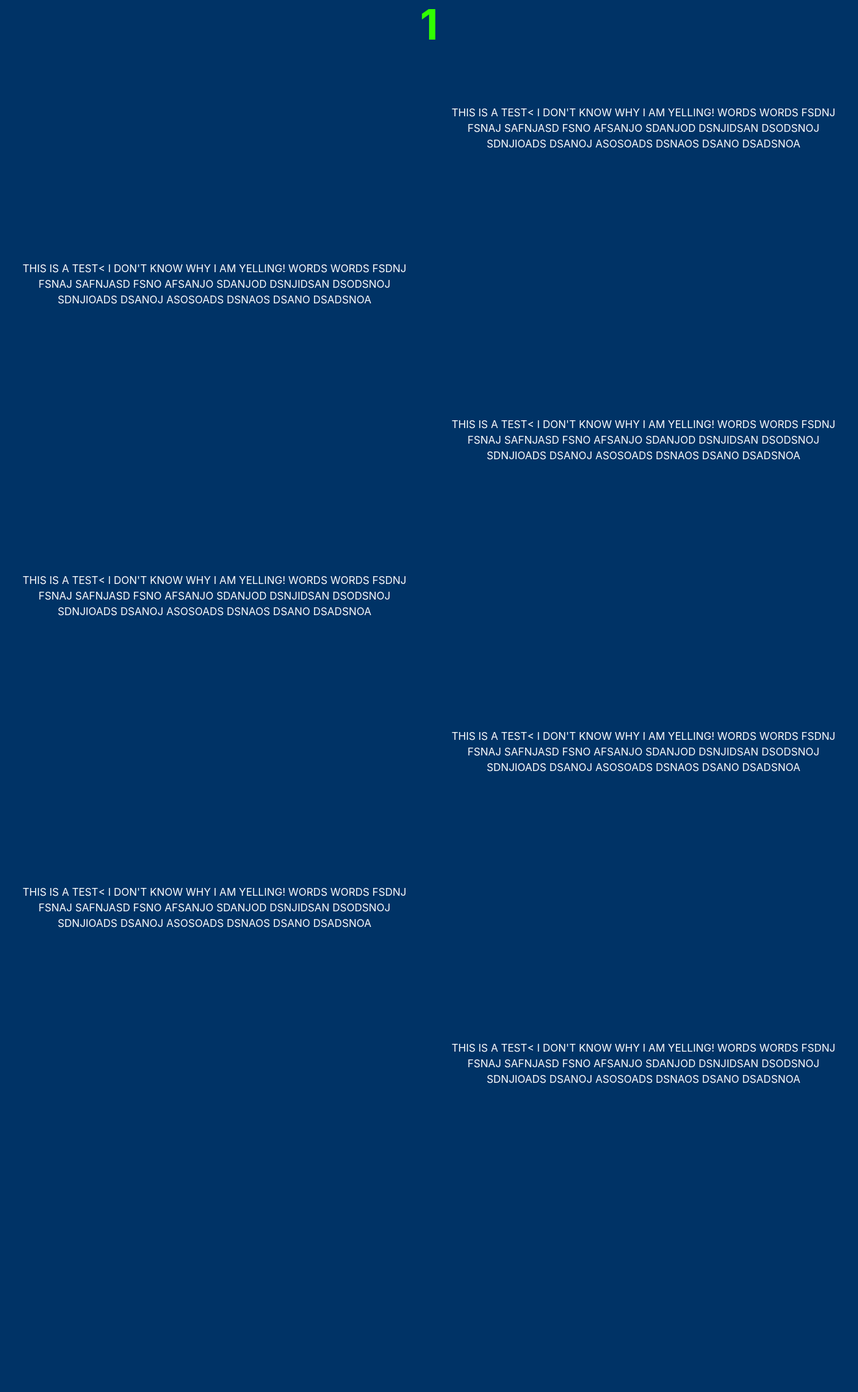
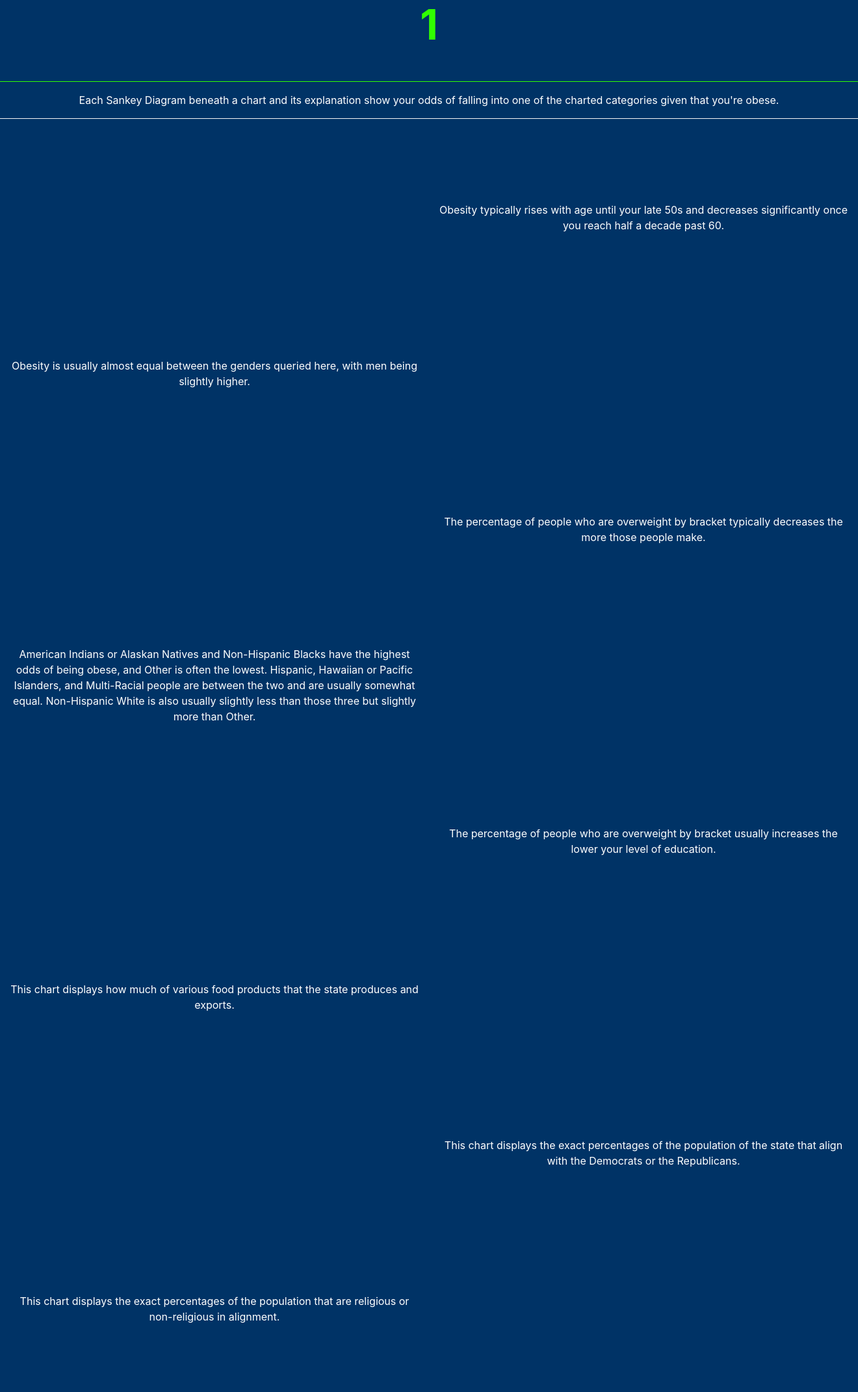
Before and after one commit to frederikdebruyker/obesityinus, a Flask app: page /stateInfo/1 in a window 1320 px wide; the page is wider, and only the part inside the window is pictured. Shown: the part 56-2199 px from the top of that part at 65% size. Before the commit the page ends 1724 px from the top of that part, so only its background shows below. Run offline with Flask 2, Linux system fonts and the light colour scheme; data comes from the database, SQL or seed files in the repository; data that the repository does not hold is empty; some libraries are stand-ins or nearby versions.

Commit message:
Finished adding text to indiviual state info page

```diff
--- a/static/css/style.css
+++ b/static/css/style.css
@@ -11,9 +11,22 @@
     font-weight: bold;
     color:#30FF00;
 }
-
+h6 {
+    font-size: 1.5em;
+    font-weight: bold;
+    color:#30FF00;
+}
 .artist {
     color: #30FF00;
+}
+
+hr {
+    border-color: #30FF00;
+    background-color: #30FF00;
+}
+hr.bottom {
+    border-color: whitesmoke;
+    background-color: whitesmoke;
 }
 
 .leaflet-tooltip.ranking {
--- a/static/js/chartFunc.js
+++ b/static/js/chartFunc.js
@@ -6,8 +6,8 @@
 var chartMargin = {
     top: 30,
     right: 30,
-    bottom: 30,
-    left: 40
+    bottom: 70,
+    left: 90
 };
 // Define dimensions of the chart area
 var chartWidth = svgWidth - chartMargin.left - chartMargin.right;
@@ -23,14 +23,14 @@
 var incomeKeys = ["us_15_k_obesity","us_15_25_k_obesity","us_25_35_k_obesity","us_35_50_k_obesity","us_50_75_k_obesity","us_75_k_obesity"];
 var incomeNames = ["Less than 15k","15k-25k","25k-35k","35k-50k","50k-75k","Greater than 75k"];
 
-var raceKeys = ["american_indian_alaska_native_obesity","hawaiian_pacific_islander_obesity","hispanic_obesity","multi_racial_obesity","nonhispanic_black_obesity","nonhispanic_white_obesity","other_race_obesity"];
-var raceNames = ["American Indian or Alaskan Native","Hawaiian or Pacific Islander","Hispanic","Multi-Racial","Non-Hispanic Black","Non-Hispanic White","Other"];
+var raceKeys = ["hispanic_obesity","american_indian_alaska_native_obesity","hawaiian_pacific_islander_obesity","multi_racial_obesity","nonhispanic_black_obesity","nonhispanic_white_obesity","other_race_obesity"];
+var raceNames = ["Hispanic","American Indian or Alaskan Native","Hawaiian or Pacific Islander","Multi-Racial","Non-Hispanic Black","Non-Hispanic White","Other"];
 
 var educationKeys = ["college_grad_obesity","technical_partial_college_obesity","high_school_grad_obesity","less_than_high_school_obesity"];
 var educationNames = ["College Grad", "Technical School or Partial College","High School","Less than High School"];
 
 var exportKeys = ["agriculture_us_millions","animals_us_millions","dairy_us_millions"];
-var exportNames = ["Agriculture $M", "Animal Products $M", "Dairy $M"];
+var exportNames = ["Agriculture", "Animal Products", "Dairy"];
 
 var politicalKeys = ["democrat","republican"];
 var politicalNames = ["Democrat","Republican"];
@@ -39,6 +39,24 @@
 var religiousNames= ["Non-Religious","Religious"];
 
 function createChart(state, keys, names, left=true,extraClass) {
+    var switchDic = {
+        "age_18_24_obesity":["Age (Years)","% Obesity",
+            "Obesity typically rises with age until your late 50s and decreases significantly once you reach half a decade past 60."],
+        "female_obesity":["Gender","% Obesity",
+            "Obesity is usually almost equal between the genders queried here, with men being slightly higher."],
+        "us_15_k_obesity":["Income","% Obesity",
+            "The percentage of people who are overweight by bracket typically decreases the more those people make."],
+        "hispanic_obesity":["Ethnicity/Race","% Obesity",
+            "American Indians or Alaskan Natives and Non-Hispanic Blacks have the highest odds of being obese, and Other is often the lowest. Hispanic, Hawaiian or Pacific Islanders, and Multi-Racial people are between the two and are usually somewhat equal. Non-Hispanic White is also usually slightly less than those three but slightly more than Other."],
+        "college_grad_obesity":["Education Level","% Obesity",
+            "The percentage of people who are overweight by bracket usually increases the lower your level of education."],
+        "agriculture_us_millions":["Exports","Amount in US Millions",
+            "This chart displays how much of various food products that the state produces and exports."],
+        "democrat":["Political Alignment","% Pop in Alignment",
+            "This chart displays the exact percentages of the population of the state that align with the Democrats or the Republicans."],
+        "non_religious":["Religiosity","% Pop in Alignment",
+            "This chart displays the exact percentages of the population that are religious or non-religious in alignment."]
+    };
     // Creates list to hold values
     var values = [];
     // Append svg and set dimensions
@@ -51,24 +69,24 @@
         .append("svg")
         .attr("height", svgHeight)
         .attr("width", svgWidth);
-        var text = rowDic.append("div")
+        var descriptor = rowDic.append("div")
         .classed("col-md-6 my-auto",true)
         .append("p")
         .classed("text-center",true)
-        .text("THIS IS A TEST< I DON'T KNOW WHY I AM YELLING! WORDS WORDS FSDNJ FSNAJ  SAFNJASD FSNO AFSANJO  SDANJOD DSNJIDSAN  DSODSNOJ SDNJIOADS DSANOJ ASOSOADS DSNAOS DSANO DSADSNOA");
     } else {
-        var text = rowDic.append("div")
+        var descriptor = rowDic.append("div")
         .classed("col-md-6 my-auto",true)
         .append("p")
         .classed("text-center",true)
-        .text("THIS IS A TEST< I DON'T KNOW WHY I AM YELLING! WORDS WORDS FSDNJ FSNAJ  SAFNJASD FSNO AFSANJO  SDANJOD DSNJIDSAN  DSODSNOJ SDNJIOADS DSANOJ ASOSOADS DSNAOS DSANO DSADSNOA");
         var svg = rowDic.append("div")
         .classed("col-md-6",true)
         .append("svg")
         .attr("height", svgHeight)
         .attr("width", svgWidth);
     }
-        // Add location actual chart will be on
+    // Adds text descriptors of charts and trends.
+    descriptor.text(switchDic[keys[0]][2]);
+    // Add location actual chart will be on
     var chartGroup = svg.append("g")
     .attr("transform", `translate(${chartMargin.left}, ${chartMargin.top})`);
     d3.json(`/happinessData/${state}`).then(data => {
@@ -97,7 +115,18 @@
         var yAxis = d3.axisLeft(yScale);
 
         // Add labels
-        // xAxis.append("text").text("HEYEYEYEYEYE")
+        chartGroup.append("g").append("text")
+            .attr("x",Math.round(svgWidth/2)-60)
+            .attr("y",svgHeight-40)
+            .style("text-anchor","middle")
+            .text(switchDic[keys[0]][0]);
+
+        chartGroup.append("g").append("text")
+            .attr("x",-100)
+            .attr("y",-40)
+            .attr("transform","rotate(-90)")
+            .style("text-anchor","middle")
+            .text(switchDic[keys[0]][1]);
         // Append two SVG group elements to the chartGroup area,
         // and create the bottom and left axes inside of them
         chartGroup.append("g")
--- a/static/js/indiv.js
+++ b/static/js/indiv.js
@@ -1,7 +1,25 @@
 // .text() doesn't return the text. Weird.
 // Gets input state
 var text = d3.select("#inputin").node().innerHTML
-
+// Gets base info and adds it.
+d3.json(`/happinessData/${text}`).then(base => {
+    base = base[0]
+    var quad = d3.select("#baseInfo")
+    quad.append("h6")
+        .classed("text-center", true)
+        .text(`Total Obese People: ${base["total_obesity"]}%`);
+    quad.append("h6")
+        .classed("text-center", true)
+        .text(`Total Happy People: ${base["overall_wellbeing"]}%`);
+    quad.append("h6")
+        .classed("text-center", true)
+        .text(`People Consuming Produce Often: ${base["produce"]}%`);
+    quad.append("h6")
+        .classed("text-center", true)
+        .text(`People Exercising Often: ${base["excercise"]}%`);
+});
+d3.select("#explain").text("Each Sankey Diagram beneath a chart and its explanation show your odds of falling into one of the charted categories given that you're obese.");
+// Creates the graphs for the individual pages
 createChart(text,ageKeys,ageNames,true,"Aging");
 createChart(text,sexKeys,sexNames,false,"Sexing");
 createChart(text,incomeKeys,incomeNames,true,"Incoming");
@@ -9,3 +27,4 @@
 createChart(text,educationKeys,educationNames,true,"Educating");
 createChart(text,exportKeys,exportNames,false,"Exporting");
 createChart(text,politicalKeys,politicalNames,true,"Politicing");
+createChart(text,religiousKeys,religiousNames,false,"Religioning");
--- a/templates/individual.html
+++ b/templates/individual.html
@@ -53,6 +53,8 @@
     </nav>
 
     <h1 class="text-center" id="inputin">{{state_in}}</h1>
+    <div class="text-center" id="baseInfo"></div><br><hr>
+    <p class="text-center" id="explain"></p><hr class="bottom"><br>
     <div class="container-fluid"></div>
     <!-- Ben's JS -->
     <script type="text/javascript" src="../static/js/chartFunc.js"> </script>
```
